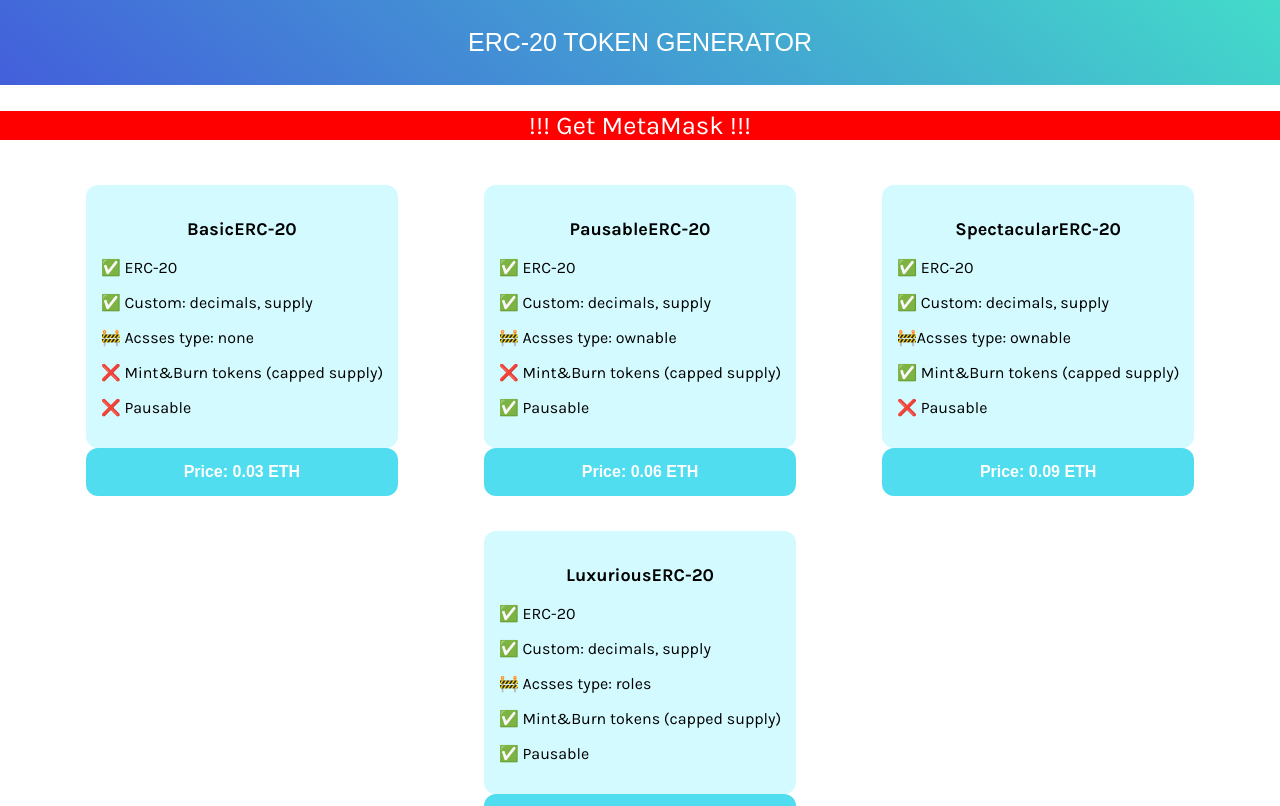
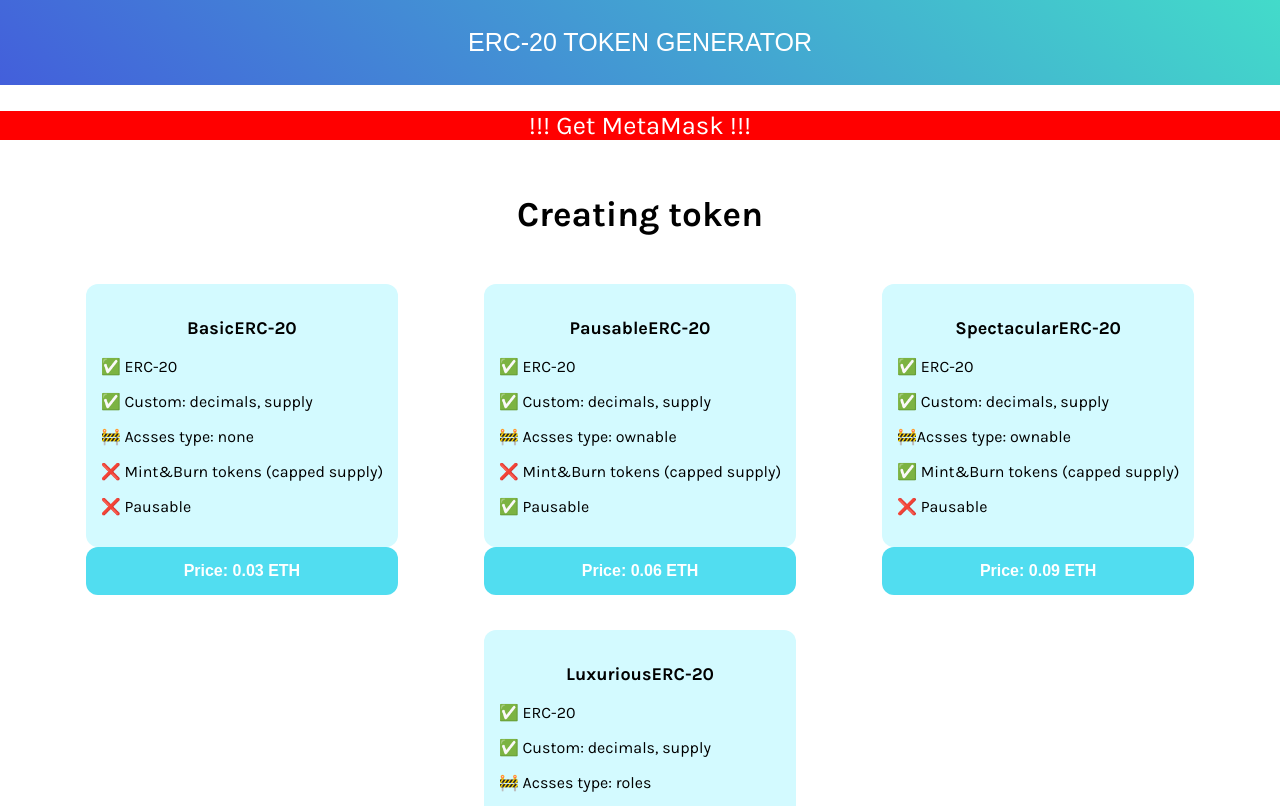
Before and after one commit to GerganaRoeva/ERC20-token-generator, a Vue app in the folder web-app-token-generator/: page /create-token in a window 1280 px wide. Shown: the top 806 px of the page. Built offline with nearby package versions, Linux system fonts and the light colour scheme.

Commit message:
choose token componedt finished

```diff
--- a/web-app-token-generator/src/views/CreateToken.vue
+++ b/web-app-token-generator/src/views/CreateToken.vue
@@ -1,17 +1,37 @@
 <template>
   <div class="container">
     <InstallMetaMask />
-    <ChooseToken @token="getType" />
-    <Form :typeOfToken="tokenType" />
+    <h2>Creating token</h2>
+    <section class="token-and-form">
+      <ChooseToken @token="getType" />
+      <Form :typeOfToken="tokenType" />
+    </section>
   </div>
 </template>
+
+<style scoped>
+h2 {
+  text-align: center;
+  font-size: 35px;
+}
+.container {
+  display: flex;
+  flex-wrap: wrap;
+  flex-direction: column;
+  justify-content: flex-start;
+}
+.token-and-form {
+  display: flex;
+  flex-direction: row;
+  justify-content: space-around;
+  flex-wrap: nowrap;
+}
+</style>
 
 <script>
 import InstallMetaMask from "../components/InstallMetaMask.vue";
 import ChooseToken from "../components/ChooseToken.vue";
 import Form from "../components/Form.vue";
-
-
 
 export default {
   components: {
@@ -28,45 +48,6 @@ export default {
     getType(type) {
       this.tokenType = type;
     },
-
   },
 };
 </script>
-
-<style scoped>
-.container {
-  display: flex;
-  flex-direction: column;
-}
-select {
-  height: 18px;
-  margin: 4px;
-}
-.token-input {
-  display: flex;
-  flex-direction: row;
-  height: 18px;
-  align-items: baseline;
-  margin: 10px;
-  justify-content: space-evenly;
-  flex-wrap: wrap;
-}
-.inputs {
-  display: flex;
-  flex-direction: column;
-}
-.create-button {
-  background-color: aquamarine;
-  padding: 14px 25px;
-  text-align: center;
-  display: inline-block;
-  border-radius: 12px;
-}
-.create-button:hover {
-  box-shadow: 0px 15px 20px rgba(106, 255, 196, 0.507);
-}
-a {
-  text-decoration: none;
-  color: white;
-}
-</style>
```
